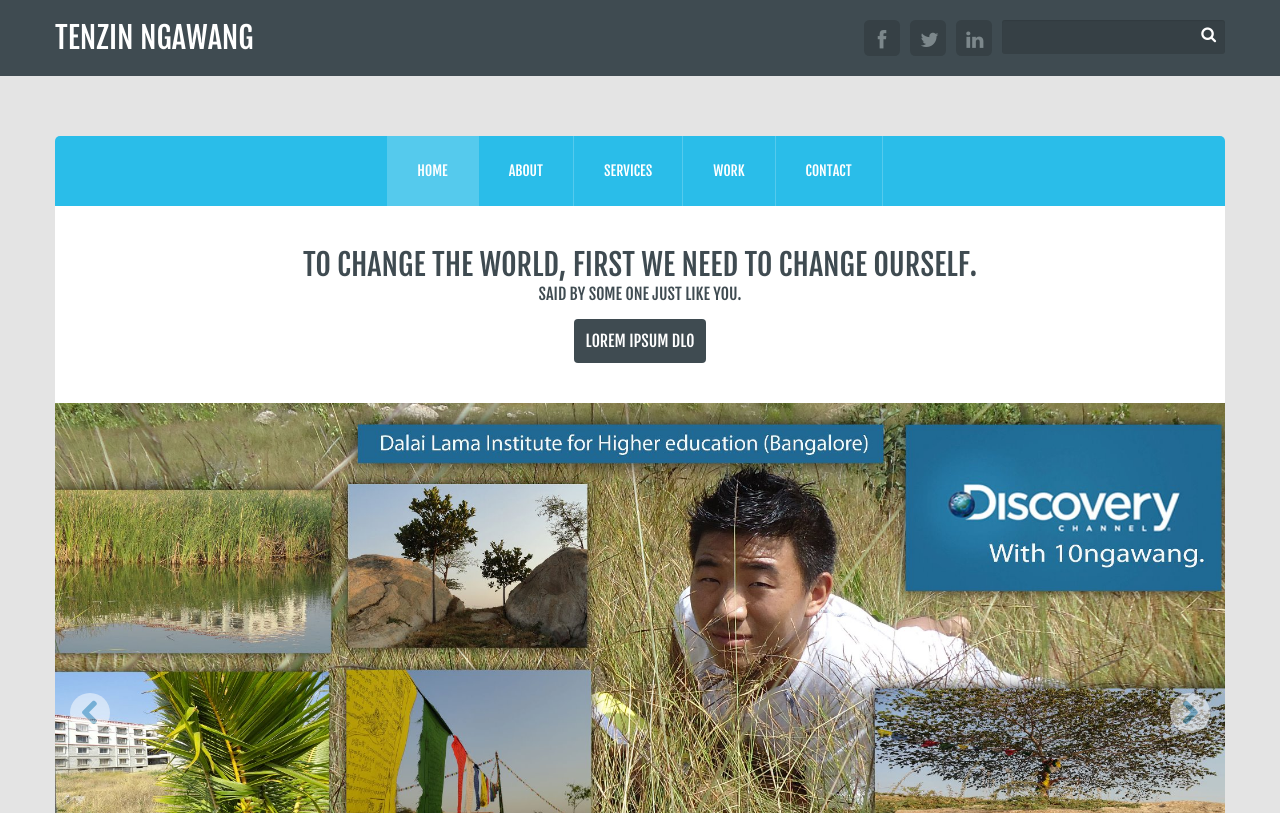
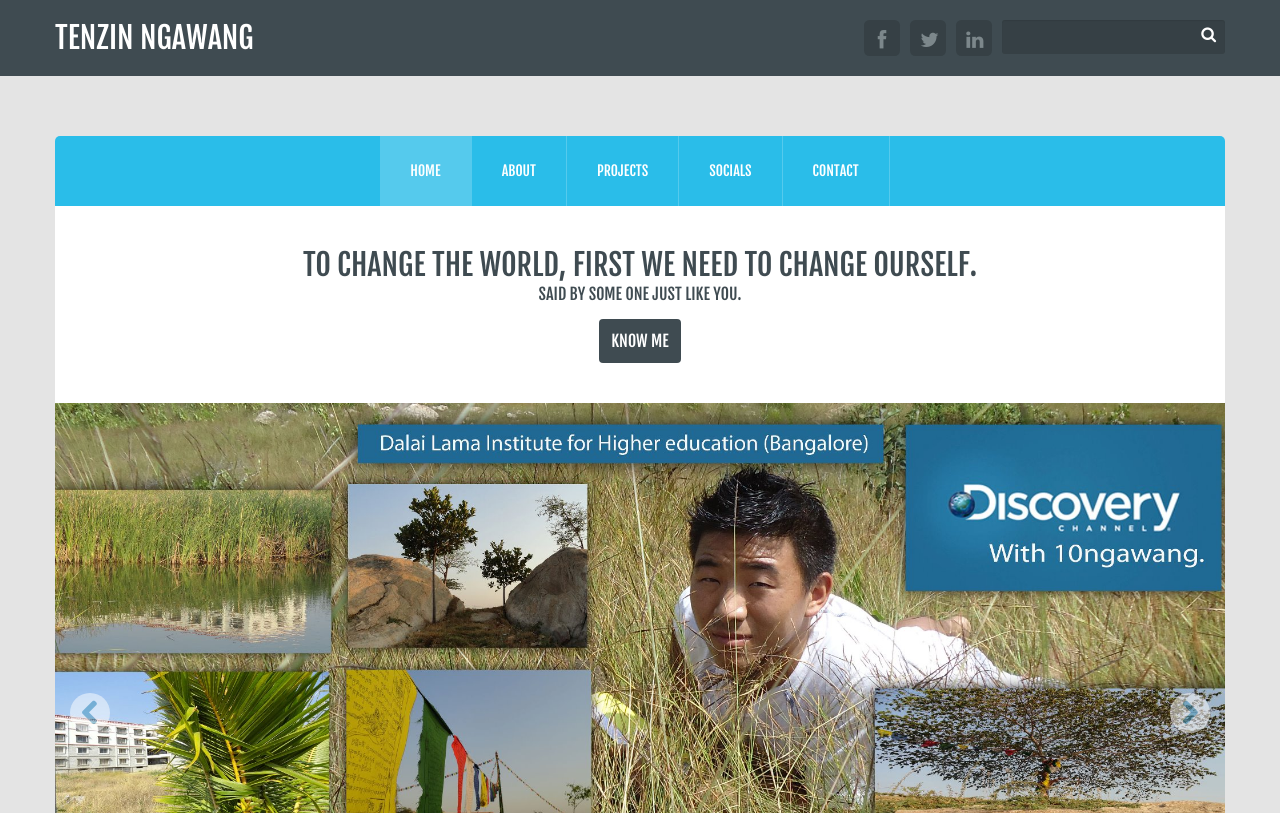
Before and after one commit to TenNga/TenNga.github.io, a plain HTML site: page index.html in a window 1280 px wide. Shown: the top 813 px of the page. Drawn offline with Linux system fonts and the light colour scheme; files whose address does not match are found by name; a web font is replaced by a local one.

Commit message:
menu bar edited
made a different pages

```diff
--- a/index.html
+++ b/index.html
@@ -73,8 +73,8 @@
                                 <ul class="nav">
                                     <li class="active"><a href="#">Home</a></li>
                                     <li><a href="#">About</a></li>
-                                    <li><a href="#">Services</a></li>
-                                    <li><a href="#">Work</a></li>
+                                    <li><a href="#">Projects</a></li>
+                                    <li><a href="#">Socials</a></li>
                                     <li><a href="#">Contact</a></li>
                                 </ul>
                             </div><!--/.nav-collapse -->
@@ -103,7 +103,7 @@
                         <div class="main-caption">
                             <h1>To Change the World, First We Need to Change Ourself.</h1>
                             <h6>said by some one just like you.</h6>
-                            <a href="#" class="btn">lorem ipsum dlo</a>
+                            <a href="#" class="btn">KNOW ME</a>
                         </div>
                     </div>
                  </div>
```
